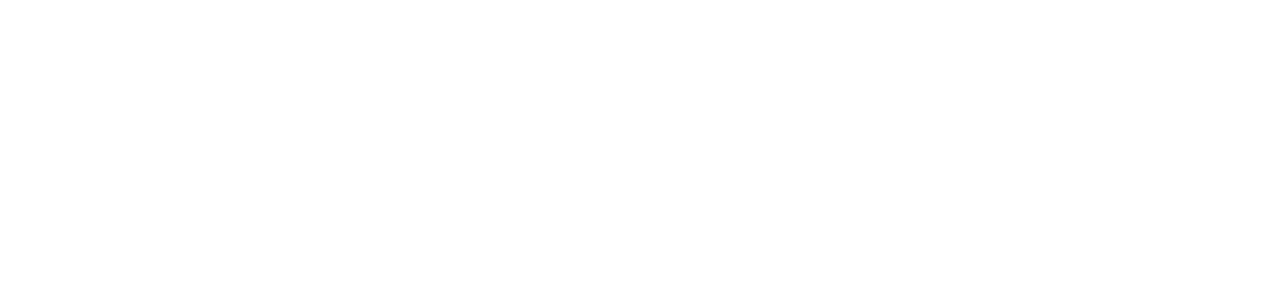
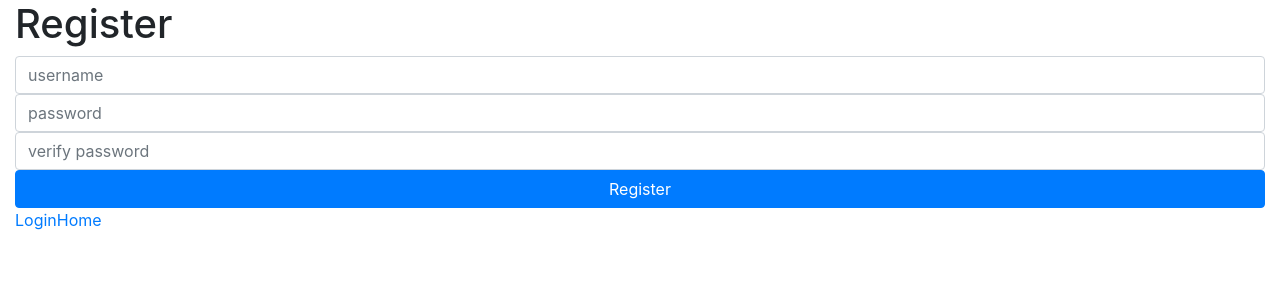
Before and after one commit to animeshmane95/WebDevAssignemnt5, an Angular app: page /register in a window 1280 px wide. Before the commit this address led to /. Shown: the top 300 px of the page. Built offline with nearby package versions, Linux system fonts and the light colour scheme.

Commit message:
register part

```diff
--- a/src/app/app.module.ts
+++ b/src/app/app.module.ts
@@ -15,6 +15,10 @@
 import { WidgetListComponent } from './widget-list/widget-list.component';
 import {CourseNavigatorServiceClient} from "./services/course-navigator.service.client";
 import { WhiteBoardComponent } from './white-board/white-board.component';
+import { LoginComponent } from './login/login.component';
+import {UserServiceClient} from "./services/user.service.client";
+import { RegisterComponent } from './register/register.component';
+
 @NgModule({
   declarations: [
     AppComponent,
@@ -25,7 +29,9 @@
     LessonlistComponent,
     TopiclistComponent,
     WidgetListComponent,
-    WhiteBoardComponent
+    WhiteBoardComponent,
+    LoginComponent,
+    RegisterComponent
 
   ],
   imports: [
@@ -36,7 +42,8 @@
   providers: [CourseServiceClient,
               ModuleServiceClient,
               LessonServiceClient,
-              CourseNavigatorServiceClient],
+              CourseNavigatorServiceClient,
+              UserServiceClient],
   bootstrap: [AppComponent]
 })
 export class AppModule { }
--- a/src/app/app.routing.ts
+++ b/src/app/app.routing.ts
@@ -2,10 +2,13 @@
 import {CourseViewerComponent} from "./CourseViewer/course-viewer.component";
 import {CourseGridComponent} from './CourseGrid/course-grid.component'
 import { WhiteBoardComponent } from "./white-board/white-board.component";
-
+import {LoginComponent} from "./login/login.component";
+import {RegisterComponent} from "./register/register.component";
 const appRoutes: Routes = [
   { path: '', redirectTo: 'home', pathMatch: 'full'},
   { path: 'home', component: WhiteBoardComponent},
+  { path: 'login', component: LoginComponent},
+   { path: 'register', component: RegisterComponent},
   { path: 'home', component: CourseGridComponent},
   { path: 'course/:courseId', component: CourseViewerComponent },
   { path: 'course/:courseId/module/:moduleId', component: CourseViewerComponent },
--- /dev/null
+++ b/src/app/login/login.component.html
@@ -0,0 +1,17 @@
+<div class="container-fluid">
+  <h1>Login</h1>
+
+  <input [(ngModel)]="username"
+         placeholder="username"
+         class="form-control"/>
+  <input [(ngModel)]="password"
+         placeholder="password"
+         class="form-control"/>
+  <button (click)="login(username, password)"
+          class="btn btn-primary btn-block">
+    Login
+  </button>
+
+  <a routerLink="/register">Register</a>
+  <a routerLink="/home">Home</a>
+</div>
--- /dev/null
+++ b/src/app/login/login.component.ts
@@ -0,0 +1,32 @@
+import { Component, OnInit } from '@angular/core';
+import {Route, Router} from "@angular/router";
+import {UserServiceClient} from "../services/user.service.client";
+
+@Component({
+  selector: 'app-login',
+  templateUrl: './login.component.html',
+  styleUrls: ['./login.component.css']
+})
+export class LoginComponent implements OnInit {
+
+	 username;
+  password;
+
+   constructor(private router: Router,
+              private service: UserServiceClient) { }
+
+  login(username, password) {
+    console.log([username, password]);
+    this.service
+      .login(username, password)
+      .then(() => {
+        this.router.navigate(['profile']);
+      });
+  }
+
+
+
+  ngOnInit() {
+  }
+
+}
--- /dev/null
+++ b/src/app/register/register.component.html
@@ -0,0 +1,21 @@
+<div class="container-fluid">
+  <h1>Register</h1>
+
+  <input [(ngModel)]="username"
+         placeholder="username"
+         class="form-control"/>
+  <input [(ngModel)]="password"
+         placeholder="password"
+         class="form-control"/>
+  <input [(ngModel)]="password2"
+         placeholder="verify password"
+         class="form-control"/>
+  <button (click)="register(username, password, password2)"
+          class="btn btn-primary btn-block">
+    Register
+  </button>
+
+  <a routerLink="/login">Login</a>
+  <a routerLink="/home">Home</a>
+
+</div>
--- /dev/null
+++ b/src/app/register/register.component.ts
@@ -0,0 +1,29 @@
+import { Component, OnInit } from '@angular/core';
+import {Router} from "@angular/router";
+import {UserServiceClient} from "../services/user.service.client";
+
+@Component({
+  selector: 'app-register',
+  templateUrl: './register.component.html',
+  styleUrls: ['./register.component.css']
+})
+export class RegisterComponent implements OnInit {
+
+  constructor(private router: Router,
+              private service: UserServiceClient) { }
+
+  username;
+  password;
+  password2;
+  register(username, password, password2) {
+    this.service
+      .createUser(username, password)
+      .then(() =>
+        this.router.navigate(['profile']));
+  }
+
+
+  ngOnInit() {
+  }
+
+}
--- /dev/null
+++ b/src/app/services/user.service.client.ts
@@ -0,0 +1,52 @@
+export class UserServiceClient {
+
+  findUserById(userId) {
+    return fetch('http://localhost:4000/api/user/' + userId)
+      .then(response => response.json());
+  }
+
+  login(username, password) {
+    const credentials = {
+      username: username,
+      password: password
+    };
+    return fetch('http://localhost:4000/api/login', {
+      method: 'post',
+      body: JSON.stringify(credentials),
+      credentials: 'include',
+      headers: {
+        'content-type': 'application/json'
+      }
+    });
+  }
+
+  logout() {
+    return fetch('http://localhost:4000/api/logout', {
+      method: 'post',
+      credentials: 'include'
+    });
+  }
+
+  profile() {
+    return fetch('http://localhost:4000/api/profile',
+      {
+        credentials: 'include', // include, same-origin, *omit
+      })
+      .then(response => response.json());
+  }
+
+  createUser(username, password) {
+    const user = {
+      username: username,
+      password: password
+    };
+    return fetch('http://localhost:4000/api/user', {
+      body: JSON.stringify(user),
+      credentials: 'include', // include, same-origin, *omit
+      method: 'post',
+      headers: {
+        'content-type': 'application/json'
+      }
+    });
+  }
+}
```
Also changed, not shown: src/app/login/login.component.css (added), src/app/register/register.component.css (added), 2 other files (tests, documents, lock files or other folders).
